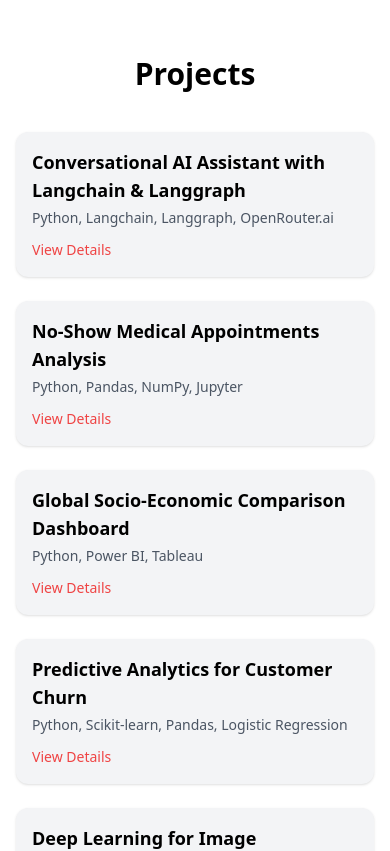
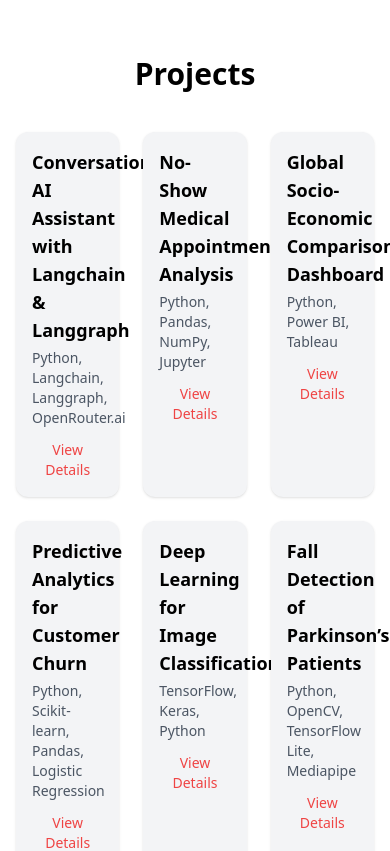
Before and after one commit to 132905/harsh-portfolio, a React (Vite) app: page / in a window 390 px wide. Shown: the part 1560-2411 px from the top of the page. Built offline with nearby package versions, Linux system fonts and the light colour scheme.

Commit message:
Update PortfolioHome.jsx

```diff
--- a/src/pages/PortfolioHome.jsx
+++ b/src/pages/PortfolioHome.jsx
@@ -178,7 +178,7 @@
       {/* Projects */}
       <section id="projects" className="py-16 px-4 max-w-6xl mx-auto">
         <h2 className="text-3xl font-bold text-center mb-10">Projects</h2>
-        <div className="grid grid-cols-1 md:grid-cols-3 gap-6">
+        <div className="grid grid-cols-3 gap-6">
           {projects.map((project, idx) => (
             <div key={idx} className="bg-gray-100 dark:bg-gray-900 p-4 rounded-xl shadow">
               <h3 className="text-lg font-semibold mb-1">{project.title}</h3>
```
